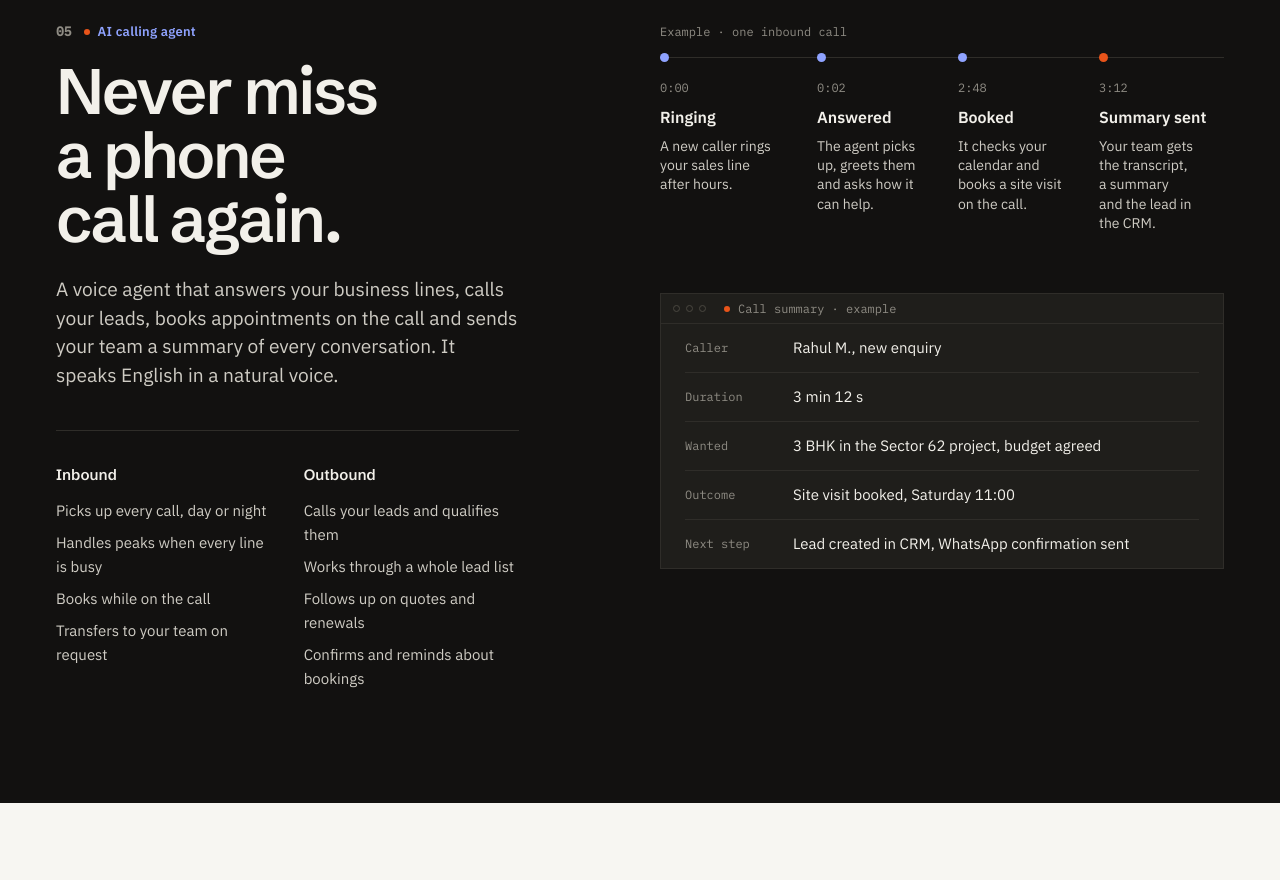
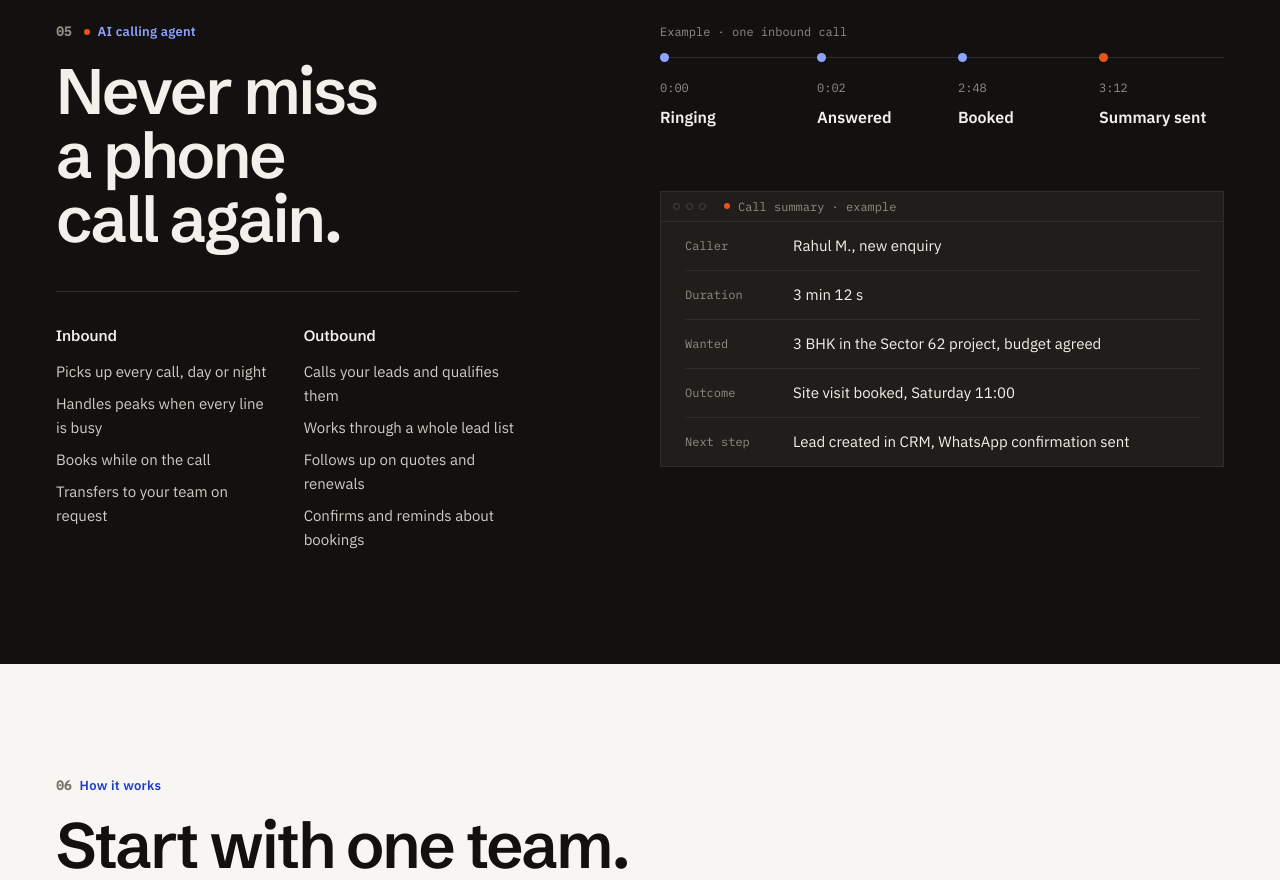
Before and after one commit to yagyaXsen/bigO, a Next.js app: page /agents in a window 1280 px wide. Shown: the part 4980-5860 px from the top of the page. Built offline with nearby package versions, Linux system fonts and the light colour scheme; no server answers.

Commit message:
Trim the AI calling agent section
Removes the paragraph under the heading and the descriptions under each
call timeline step; the times and step names stay.

```diff
--- a/src/app/agents/page.tsx
+++ b/src/app/agents/page.tsx
@@ -79,11 +79,11 @@ const SystemsIcon = ({ className }: { className?: string }) => (
   </svg>
 );
 
-const CALL_STEPS: { at: string; label: string; text: string }[] = [
-  { at: "0:00", label: "Ringing", text: "A new caller rings your sales line after hours." },
-  { at: "0:02", label: "Answered", text: "The agent picks up, greets them and asks how it can help." },
-  { at: "2:48", label: "Booked", text: "It checks your calendar and books a site visit on the call." },
-  { at: "3:12", label: "Summary sent", text: "Your team gets the transcript, a summary and the lead in the CRM." },
+const CALL_STEPS: { at: string; label: string }[] = [
+  { at: "0:00", label: "Ringing" },
+  { at: "0:02", label: "Answered" },
+  { at: "2:48", label: "Booked" },
+  { at: "3:12", label: "Summary sent" },
 ];
 
 const CALL_SUMMARY: [string, string][] = [
@@ -200,10 +200,6 @@ export default function AgentsPage() {
                   <h2 id="calling-title" className="t-1 mt-4 max-w-[13ch]">
                     Never miss a phone call again.
                   </h2>
-                  <p className="t-lead mt-6">
-                    A voice agent that answers your business lines, calls your leads, books appointments on the call
-                    and sends your team a summary of every conversation. It speaks English in a natural voice.
-                  </p>
                   <div className="mt-10 grid gap-8 border-t border-line pt-8 sm:grid-cols-2">
                     <div>
                       <h3 className="text-[15px] font-semibold text-ink">Inbound</h3>
@@ -243,7 +239,6 @@ export default function AgentsPage() {
                         />
                         <p className="mono text-[12px] text-muted">{s.at}</p>
                         <p className="mt-2 text-[16px] font-semibold text-ink">{s.label}</p>
-                        <p className="mt-1.5 text-[14px] leading-snug">{s.text}</p>
                       </Reveal>
                     ))}
                   </ol>
```
